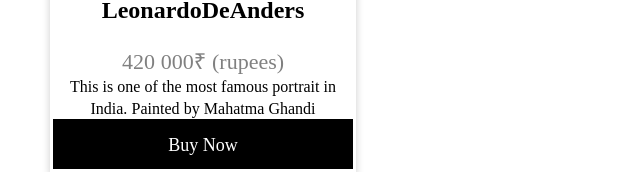
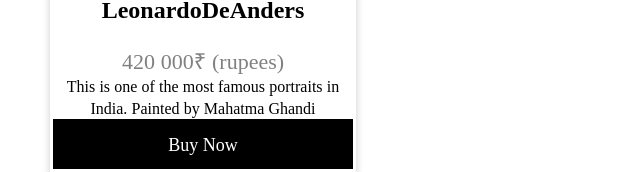
Before and after one commit to AskJohansen/IT-2022, a plain HTML site: page Innleveringsoppgave1/Shop.html in a window 1280 px wide. Shown: the part 1184-1356 px from the top of the page, 0-640 px from the left. Drawn offline with Linux system fonts and the light colour scheme.

Commit message:
Update Shop.html

```diff
--- a/Innleveringsoppgave1/Shop.html
+++ b/Innleveringsoppgave1/Shop.html
@@ -59,7 +59,7 @@
       <img src="Museumbilder/LeonardoDeAnders.png" alt="" style="width:100%">
       <h2 style="padding: 20px;">LeonardoDeAnders</h2>
       <p class="price">420 000₹ (rupees)</p>
-      <p>This is one of the most famous portrait in India. Painted by Mahatma Ghandi</p>
+      <p>This is one of the most famous portraits in India. Painted by Mahatma Ghandi</p>
       <p><button>
           <a href="Error.html" target="_blank">Buy Now</a>
         </button></p>
```
